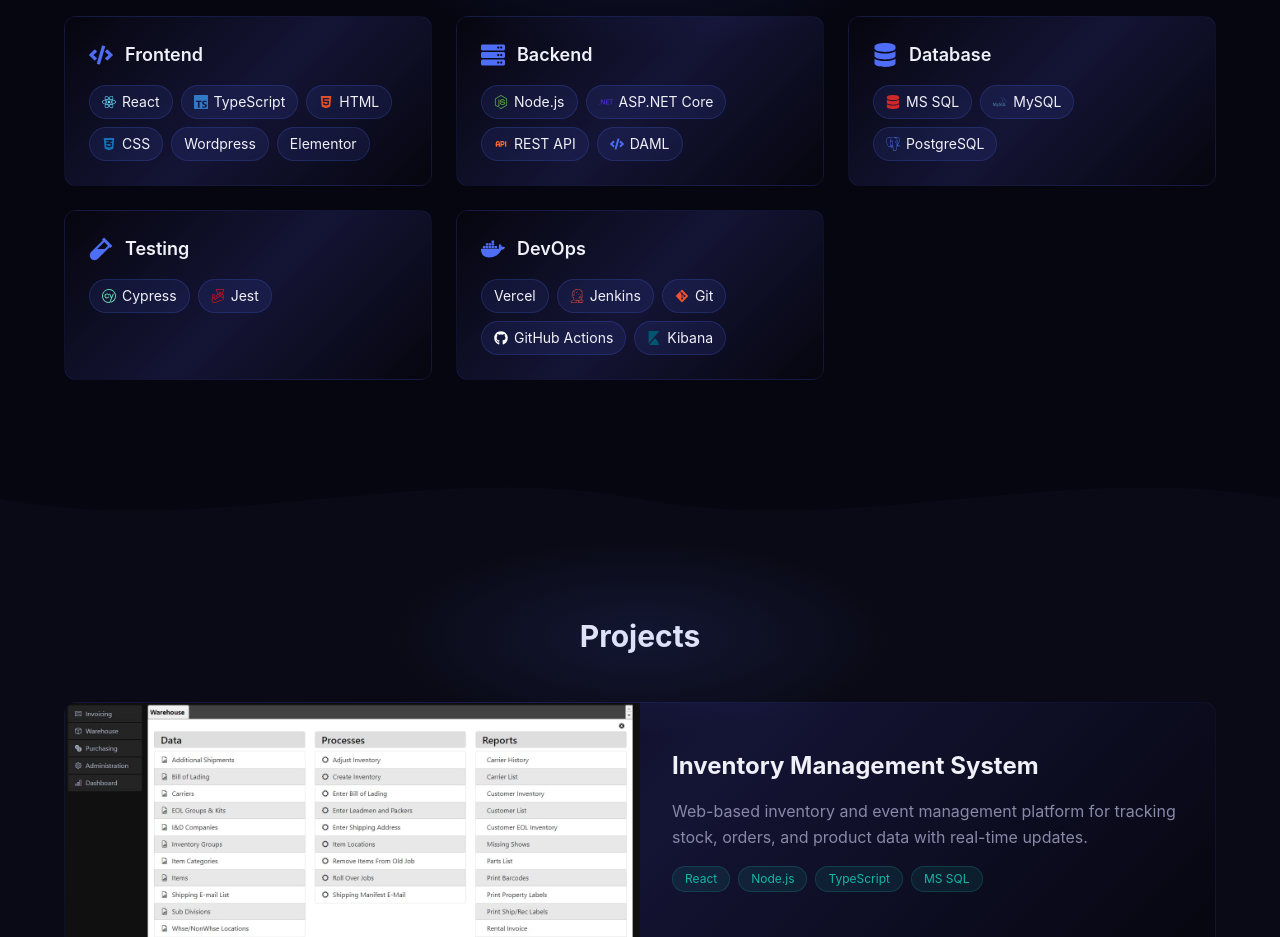
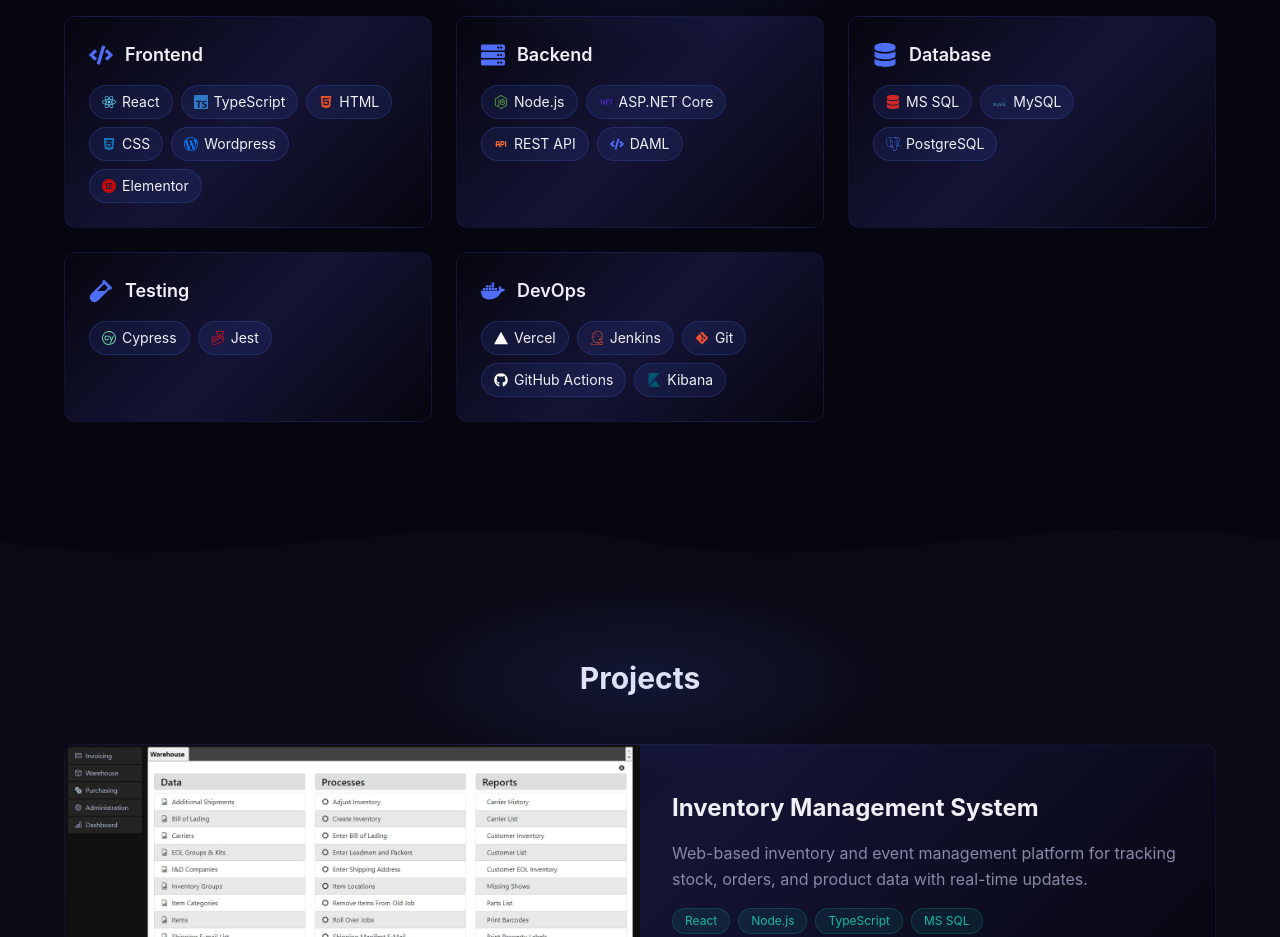
Before and after one commit to JosephGenio/portfolio, a React (Vite) app: page / in a window 1280 px wide. Shown: the part 1580-2517 px from the top of the page. Built offline with nearby package versions, Linux system fonts and the light colour scheme; no server answers.

Commit message:
Update skills section

```diff
--- a/src/components/Skills.jsx
+++ b/src/components/Skills.jsx
@@ -21,6 +21,9 @@
   SiCypress,
   SiJest,
   SiKibana,
+  SiWordpress,
+  SiElementor,
+  SiVercel,
 } from "react-icons/si";
 import { TbApi } from "react-icons/tb";
 import skills from "../data/skills.json";
@@ -48,11 +51,13 @@
   PostgreSQL: { icon: SiPostgresql, color: "#4169E1" },
   Cypress: { icon: SiCypress, color: "#69D3A7" },
   Jest: { icon: SiJest, color: "#C21325" },
-  Docker: { icon: FaDocker, color: "#2496ED" },
+  Vercel: { icon: SiVercel, color: "#ffffff" },
   Jenkins: { icon: FaJenkins, color: "#D24939" },
   Git: { icon: FaGitAlt, color: "#F05032" },
   "GitHub Actions": { icon: FaGithub, color: "#FFFFFF" },
   Kibana: { icon: SiKibana, color: "#005571" },
+  Wordpress: { icon: SiWordpress, color: "#0080ff" },
+  Elementor: { icon: SiElementor, color: "#c00b0b" }
 };
 
 function Skills() {
```
